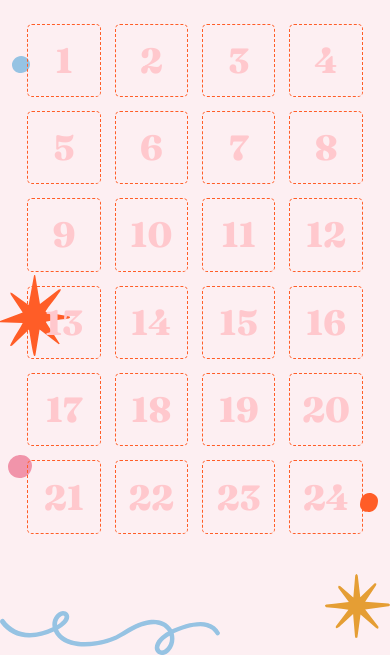
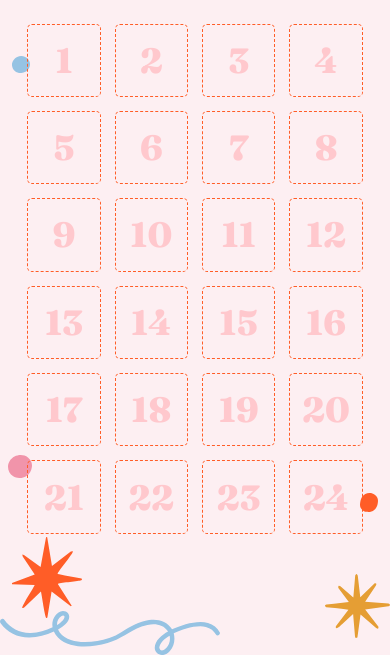
Before and after one commit to tinaballa/advent, a plain HTML site: page lwl/index.html in a window 390 px wide. Shown: the part 189-844 px from the top of the page. Drawn offline with Linux system fonts and the light colour scheme.

Commit message:
Update style.css

```diff
--- a/style.css
+++ b/style.css
@@ -352,8 +352,8 @@ dialog::backdrop {
 
     .ornament-01 {
     width: 70px;
-    left: 0;
-    top: 55%;
+    left: 12px;
+    top: 86%;
   }
 
 
```
